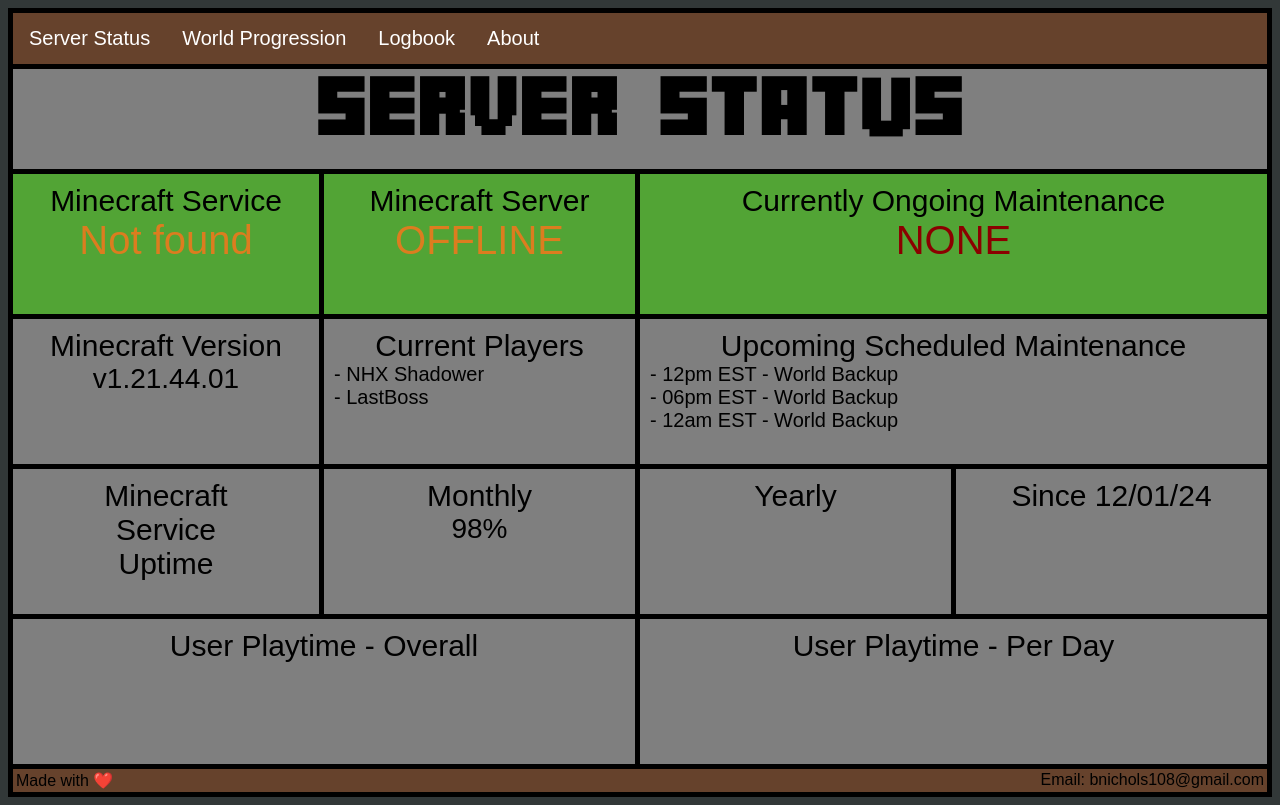
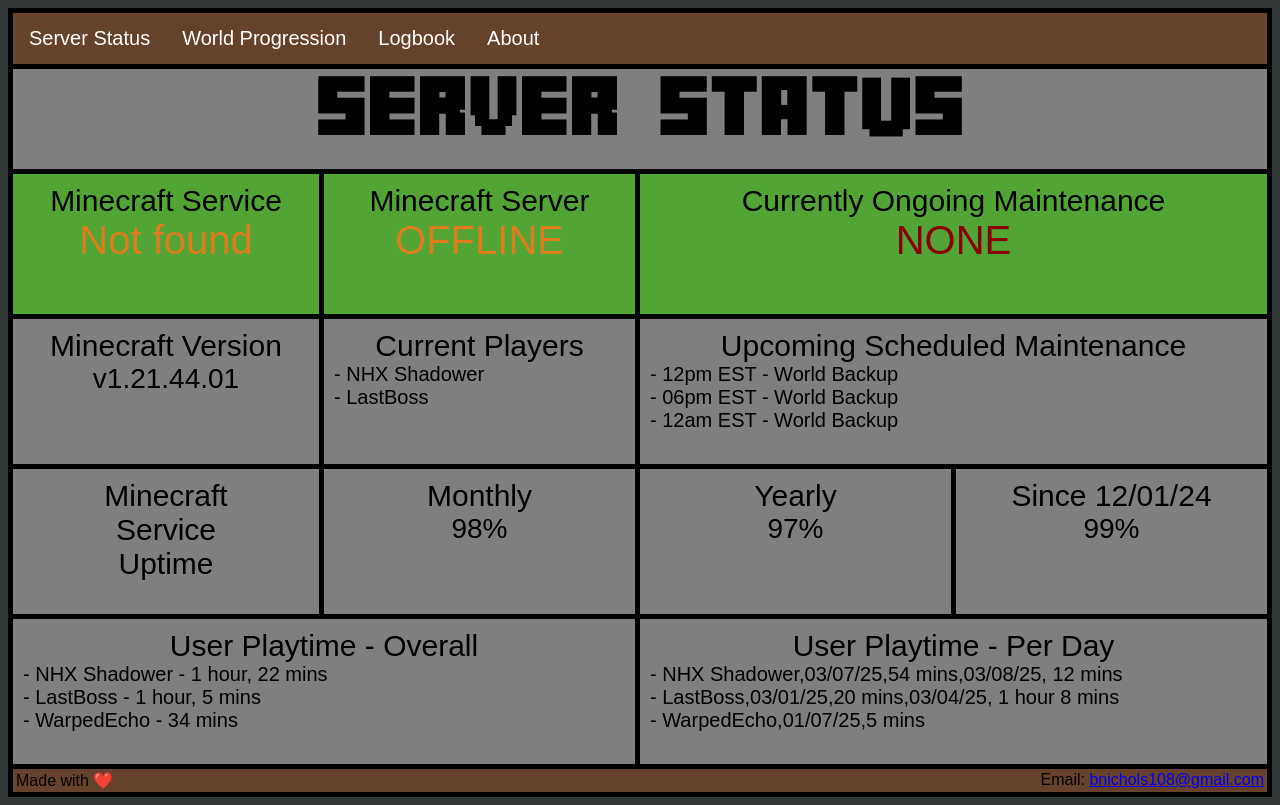
Before and after one commit to bnichols108/minecraft, a plain HTML site: page website-minecraft-server/index.html in a window 1280 px wide. Drawn offline with Linux system fonts and the light colour scheme; no server answers.

Commit message:
Latest changes

```diff
--- a/website-minecraft-server/css/styles.css
+++ b/website-minecraft-server/css/styles.css
@@ -106,6 +106,18 @@
 }
 
 /* Create two equal columns that floats next to each other */
+.one-column-world-progression {
+    float: left;
+    width: 100%;
+    padding: 10px;
+    height: 225px; /* Should be removed. Only for demonstration */
+    background-color:#7f7f7f;
+    border-width: thick;
+    font-size: 40px;
+    text-align: left;
+}
+
+/* Create two equal columns that floats next to each other */
 .two-columns {
     float: left;
     width: 50%;
--- a/website-minecraft-server/index.html
+++ b/website-minecraft-server/index.html
@@ -63,19 +63,31 @@
             Monthly
             <div class="black-mid-status-text" id="minecraft-service-uptime-monthly"></div>
         </div>
-        <div class="four-columns" style="border-bottom-style: solid;border-right-style: solid;">Yearly</div>
-        <div class="four-columns" style="border-bottom-style: solid;border-right-style: solid;">Since 12/01/24</div>
+        <div class="four-columns" style="border-bottom-style: solid;border-right-style: solid;">
+            Yearly
+            <div class="black-mid-status-text" id="minecraft-service-uptime-yearly"></div>
+        </div>
+        <div class="four-columns" style="border-bottom-style: solid;border-right-style: solid;">
+            Since 12/01/24
+            <div class="black-mid-status-text" id="minecraft-service-uptime-overall"></div>
+        </div>
     </div>
 
     <div class="row">
-        <div class="two-columns" style="border-left-style: solid;border-bottom-style: solid;border-right-style: solid;">User Playtime - Overall</div>
-        <div class="two-columns" style="border-bottom-style: solid;border-right-style: solid;">User Playtime - Per Day</div>
+        <div class="two-columns" style="border-left-style: solid;border-bottom-style: solid;border-right-style: solid;">
+            User Playtime - Overall
+            <div class="black-smaller-left-status-text" id="user-playtime-overall"></div>
+        </div>
+        <div class="two-columns" style="border-bottom-style: solid;border-right-style: solid;">
+            User Playtime - Per Day
+            <div class="black-smaller-left-status-text" id="user-playtime-per-day"></div>
+        </div>
     </div>
 
     <div class="footer">
         Made with ❤️
         <div class="text-right">
-            Email: bnichols108@gmail.com
+            Email: <a href="mailto:bnichols108@gmail.com">bnichols108@gmail.com</a>
         </div>
     </div>
 
--- a/website-minecraft-server/js/index.js
+++ b/website-minecraft-server/js/index.js
@@ -34,6 +34,27 @@
         .then((text) => {
             document.getElementById("minecraft-service-uptime-monthly").innerText = text;
     });
+    fetch('status/minecraft-service-uptime-yearly.txt')
+        .then((response) => response.text())
+        .then((text) => {
+            document.getElementById("minecraft-service-uptime-yearly").innerText = text;
+    });
+    fetch('status/minecraft-service-uptime-overall.txt')
+    .then((response) => response.text())
+    .then((text) => {
+        document.getElementById("minecraft-service-uptime-overall").innerText = text;
+    });
+    fetch('status/user-playtime-overall.txt')
+    .then((response) => response.text())
+    .then((text) => {
+        document.getElementById("user-playtime-overall").innerText = text;
+    });
+    fetch('status/user-playtime-per-day.txt')
+    .then((response) => response.text())
+    .then((text) => {
+        document.getElementById("user-playtime-per-day").innerText = text;
+    });
+
 }
 getStatuses()
 setInterval(getStatuses, 30000); // 5000 = 5 secs, so 30000 should be 30 secs
```
Also changed, not shown: website-minecraft-server/about.html (+1 -1 lines), website-minecraft-server/logbook.html (+1 -1 lines), website-minecraft-server/world-progression.html (+9 -1 lines), website-minecraft-server/status/user-playtime-overall.txt, website-minecraft-server/status/user-playtime-per-day.txt.
